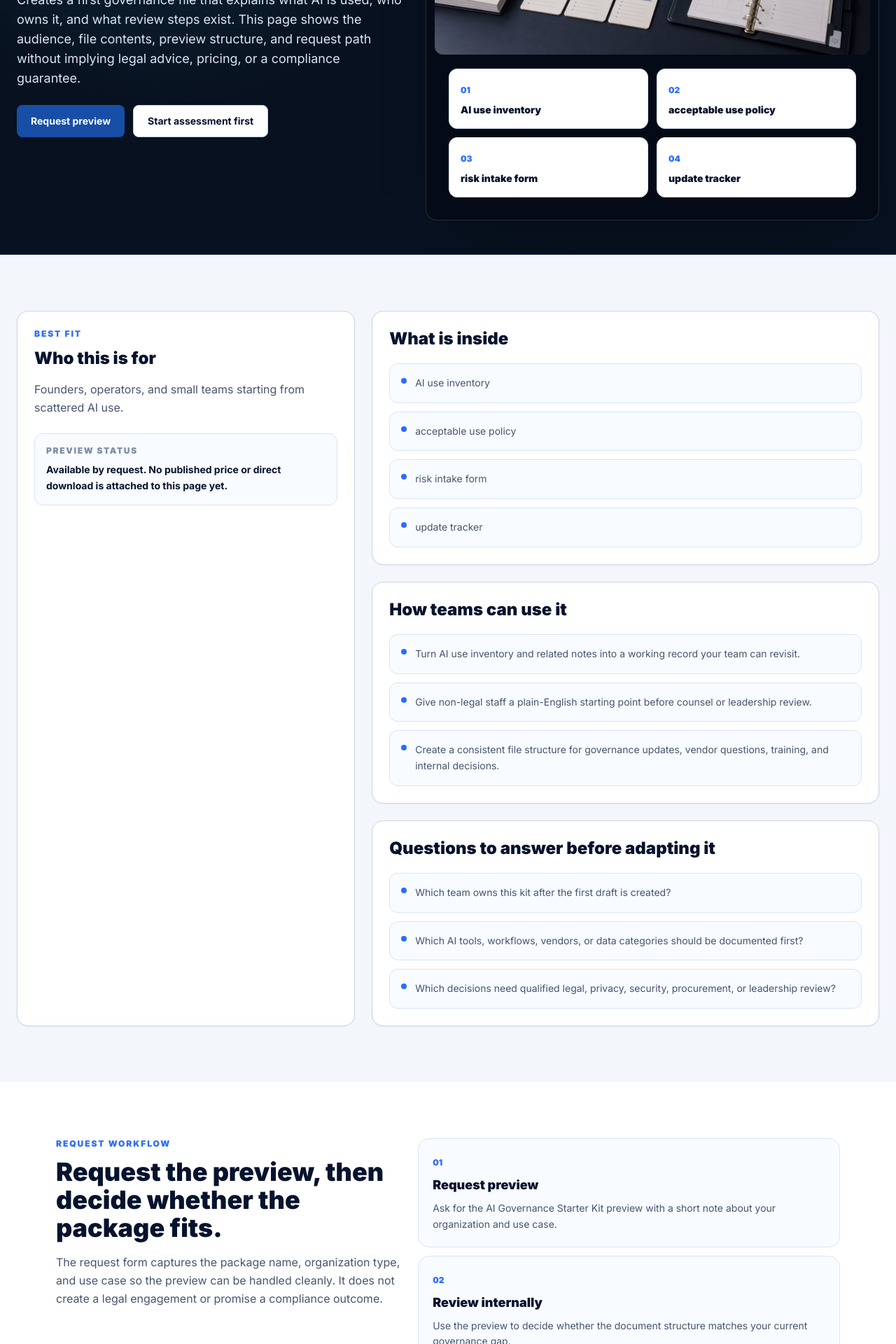
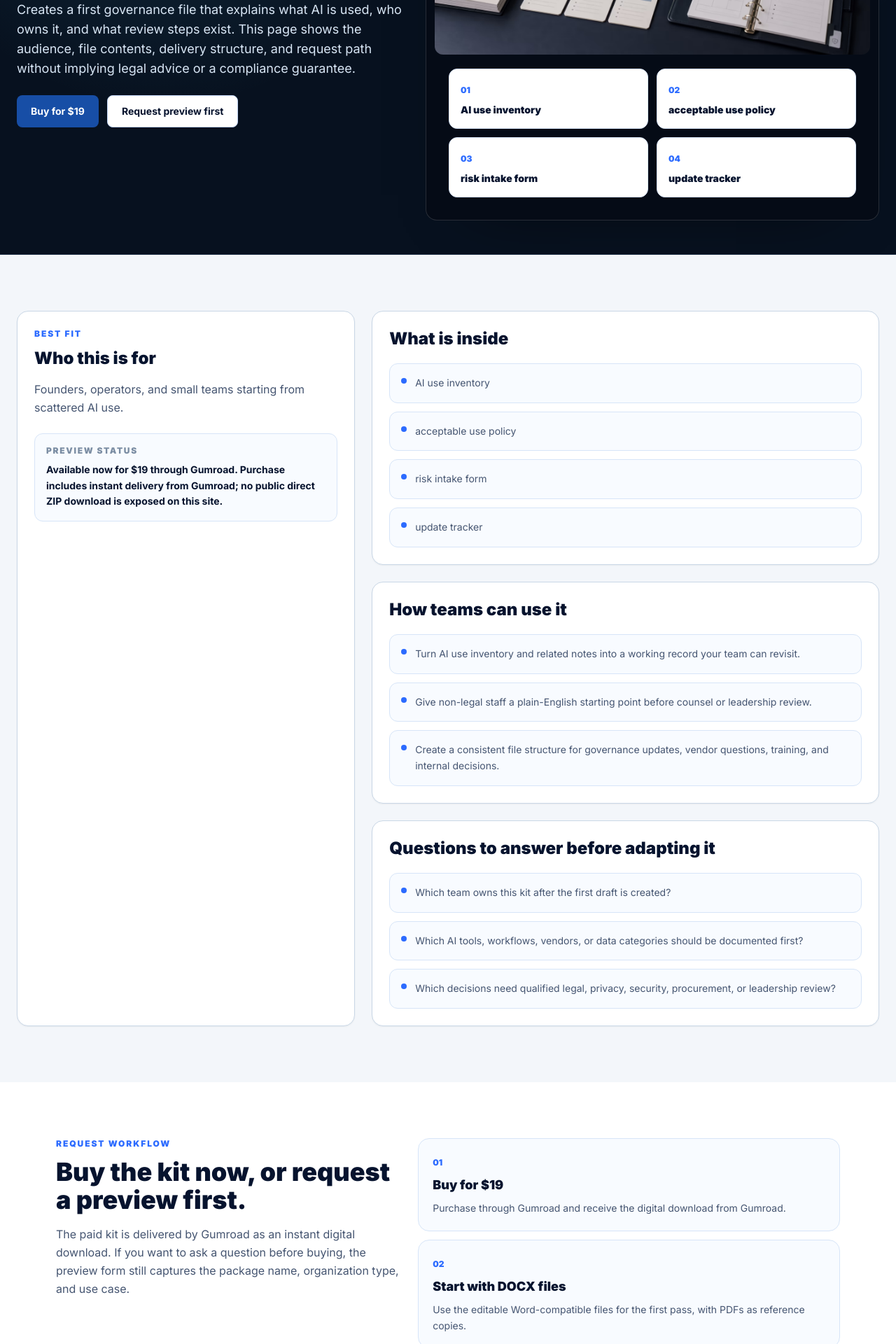
Before and after one commit to southernteapot/airegready, a Next.js app: page /catalog/ai-governance-starter-kit in a window 1280 px wide. Shown: the part 420-2340 px from the top of the page at 70% size. Built offline with nearby package versions, Linux system fonts and the light colour scheme; no server answers.

Commit message:
Wire starter kit Gumroad checkout

```diff
--- a/src/app/catalog/[slug]/page.js
+++ b/src/app/catalog/[slug]/page.js
@@ -7,6 +7,9 @@ import {
   getProductBySlug,
   getProductHref,
   getProductKind,
+  getProductOfferUrl,
+  getProductPriceLabel,
+  isPurchasableProduct,
 } from '@/lib/marketing'
 import { absoluteUrl, buildPageMetadata } from '@/lib/seo'
 
@@ -63,8 +66,16 @@ function buildProductSchema(product) {
         },
         offers: {
           '@type': 'Offer',
-          url,
+          url: getProductOfferUrl(product).startsWith('http')
+            ? getProductOfferUrl(product)
+            : absoluteUrl(getProductOfferUrl(product)),
           availability: 'https://schema.org/InStock',
+          ...(isPurchasableProduct(product)
+            ? {
+                price: String(product.price),
+                priceCurrency: product.priceCurrency,
+              }
+            : {}),
         },
       },
       {
@@ -111,6 +122,18 @@ function PrimaryAction({ href, children }) {
     >
       {children}
     </Link>
+  )
+}
+
+function ExternalPrimaryAction({ href, children }) {
+  return (
+    <a
+      href={href}
+      rel="noopener noreferrer"
+      className="inline-flex min-h-11 items-center justify-center rounded-lg bg-[#174EA6] px-5 py-3 font-sans text-sm font-bold text-white no-underline shadow-[0_16px_34px_-24px_rgba(23,78,166,0.95)] transition hover:bg-[#2C6BFF]"
+    >
+      {children}
+    </a>
   )
 }
 
@@ -177,6 +200,8 @@ export default async function CatalogProductPage({ params }) {
   const productSchema = buildProductSchema(product)
   const useCases = buildUseCases(product)
   const reviewPrompts = buildReviewPrompts(product)
+  const isPurchasable = isPurchasableProduct(product)
+  const priceLabel = getProductPriceLabel(product)
 
   return (
     <>
@@ -208,15 +233,21 @@ export default async function CatalogProductPage({ params }) {
               </h1>
               <p className="mt-5 max-w-[720px] font-sans text-base leading-relaxed text-[#D8E6F5] sm:text-lg">
                 {product.helps} This page shows the audience, file contents,
-                preview structure, and request path without implying legal
-                advice, pricing, or a compliance guarantee.
+                delivery structure, and request path without implying legal
+                advice or a compliance guarantee.
               </p>
               <div className="mt-6 flex flex-col gap-3 sm:flex-row">
+                {isPurchasable ? (
+                  <ExternalPrimaryAction href={product.purchaseUrl}>
+                    {product.purchaseCta || `Buy for ${priceLabel}`}
+                  </ExternalPrimaryAction>
+                ) : (
                   <PrimaryAction href="#request-preview">
                     Request preview
                   </PrimaryAction>
-                <SecondaryAction href="/assessment">
-                  Start assessment first
+                )}
+                <SecondaryAction href={isPurchasable ? '#request-preview' : '/assessment'}>
+                  {isPurchasable ? 'Request preview first' : 'Start assessment first'}
                 </SecondaryAction>
               </div>
             </div>
@@ -241,8 +272,18 @@ export default async function CatalogProductPage({ params }) {
                   Preview status
                 </p>
                 <p className="mt-2 font-sans text-sm font-bold leading-relaxed text-[#06132E] dark:text-white">
+                  {isPurchasable ? (
+                    <>
+                      Available now for {priceLabel} through Gumroad. Purchase
+                      includes instant delivery from Gumroad; no public direct ZIP
+                      download is exposed on this site.
+                    </>
+                  ) : (
+                    <>
                       Available by request. No published price or direct download is
                       attached to this page yet.
+                    </>
+                  )}
                 </p>
               </div>
             </aside>
@@ -262,20 +303,40 @@ export default async function CatalogProductPage({ params }) {
                 Request workflow
               </p>
               <h2 className="mt-3 font-sans text-3xl font-black leading-tight text-[#06132E] sm:text-4xl dark:text-white">
-                Request the preview, then decide whether the package fits.
+                {isPurchasable
+                  ? 'Buy the kit now, or request a preview first.'
+                  : 'Request the preview, then decide whether the package fits.'}
               </h2>
               <p className="mt-4 font-sans text-base leading-relaxed text-[#455571] dark:text-[#B2C9ED]">
+                {isPurchasable ? (
+                  <>
+                    The paid kit is delivered by Gumroad as an instant digital
+                    download. If you want to ask a question before buying, the
+                    preview form still captures the package name, organization
+                    type, and use case.
+                  </>
+                ) : (
+                  <>
                     The request form captures the package name, organization type,
                     and use case so the preview can be handled cleanly. It does not
                     create a legal engagement or promise a compliance outcome.
+                  </>
+                )}
               </p>
             </div>
             <div className="grid grid-cols-1 gap-3">
-              {[
+              {(isPurchasable
+                ? [
+                    ['01', `Buy for ${priceLabel}`, 'Purchase through Gumroad and receive the digital download from Gumroad.'],
+                    ['02', 'Start with DOCX files', 'Use the editable Word-compatible files for the first pass, with PDFs as reference copies.'],
+                    ['03', 'Adapt with review', 'Treat every template as an educational starting point and route legal obligations to qualified counsel.'],
+                  ]
+                : [
                     ['01', 'Request preview', `Ask for the ${product.title} preview with a short note about your organization and use case.`],
                     ['02', 'Review internally', 'Use the preview to decide whether the document structure matches your current governance gap.'],
                     ['03', 'Adapt with review', 'Treat any template as an educational starting point and route legal obligations to qualified counsel.'],
-              ].map(([number, title, body]) => (
+                  ]
+              ).map(([number, title, body]) => (
                 <div key={number} className="rounded-2xl border border-[#D7E5F8] bg-[#F8FBFF] p-5 dark:border-slate-800 dark:bg-slate-900">
                   <span className="font-sans text-xs font-black text-[#2C6BFF] dark:text-[#58D4FF]">{number}</span>
                   <h3 className="mt-2 font-sans text-lg font-black text-[#06132E] dark:text-white">{title}</h3>
--- a/src/app/kits/page.js
+++ b/src/app/kits/page.js
@@ -5,7 +5,10 @@ import {
   getAvailableProducts,
   getProductHref,
   getProductKind,
+  getProductOfferUrl,
+  getProductPriceLabel,
   getRoadmapProducts,
+  isPurchasableProduct,
   starterContents,
   trackedTopics,
 } from '@/lib/marketing'
@@ -49,8 +52,16 @@ function buildCatalogSchema(availableProducts) {
         },
         offers: {
           '@type': 'Offer',
-          url: absoluteUrl(getProductHref(product)),
+          url: getProductOfferUrl(product).startsWith('http')
+            ? getProductOfferUrl(product)
+            : absoluteUrl(getProductOfferUrl(product)),
           availability: 'https://schema.org/InStock',
+          ...(isPurchasableProduct(product)
+            ? {
+                price: String(product.price),
+                priceCurrency: product.priceCurrency,
+              }
+            : {}),
         },
       },
     })),
@@ -191,7 +202,11 @@ export default function KitsPage() {
             body="Each resource is framed as an educational starting point for internal governance work. Do not treat templates as legal advice or a compliance guarantee."
           />
           <div className="mt-10 grid grid-cols-1 gap-4 md:grid-cols-2 xl:grid-cols-3">
-            {availableProducts.map((product) => (
+            {availableProducts.map((product) => {
+              const isPurchasable = isPurchasableProduct(product)
+              const priceLabel = getProductPriceLabel(product)
+
+              return (
               <article key={product.title} className="group flex min-h-[360px] flex-col rounded-2xl border border-[#C9D7E6] bg-white p-5 shadow-sm transition hover:-translate-y-0.5 hover:border-[#2F80C2] hover:shadow-[0_24px_70px_-52px_rgba(11,27,47,0.75)] dark:border-slate-800 dark:bg-slate-950">
                 <div className="mb-4 flex items-start justify-between gap-4">
                   <h3 className="font-sans text-xl font-black leading-tight text-[#0B1B2F] dark:text-white">{product.title}</h3>
@@ -220,15 +235,22 @@ export default function KitsPage() {
                   </div>
                 </div>
                 <div className="mt-auto flex flex-wrap items-center gap-4 pt-5">
-                  <Link href={getProductHref(product)} className="font-sans text-sm font-black text-[#0F5E9C] no-underline transition group-hover:text-[#0B4A7D] dark:text-cyan-300">
-                    View details <span aria-hidden="true">-&gt;</span>
-                  </Link>
-                  <Link href={`${getProductHref(product)}#request-preview`} className="font-sans text-sm font-bold text-[#52677F] no-underline transition hover:text-[#0B4A7D] dark:text-slate-300 dark:hover:text-cyan-200">
-                    Request preview
+                  {isPurchasable ? (
+                    <a href={product.purchaseUrl} rel="noopener noreferrer" className="font-sans text-sm font-black text-[#0F5E9C] no-underline transition group-hover:text-[#0B4A7D] dark:text-cyan-300">
+                      Buy for {priceLabel} <span aria-hidden="true">-&gt;</span>
+                    </a>
+                  ) : (
+                    <Link href={getProductHref(product)} className="font-sans text-sm font-black text-[#0F5E9C] no-underline transition group-hover:text-[#0B4A7D] dark:text-cyan-300">
+                      View details <span aria-hidden="true">-&gt;</span>
+                    </Link>
+                  )}
+                  <Link href={isPurchasable ? getProductHref(product) : `${getProductHref(product)}#request-preview`} className="font-sans text-sm font-bold text-[#52677F] no-underline transition hover:text-[#0B4A7D] dark:text-slate-300 dark:hover:text-cyan-200">
+                    {isPurchasable ? 'View details' : 'Request preview'}
                   </Link>
                 </div>
               </article>
-            ))}
+              )
+            })}
           </div>
           {roadmapProducts.length > 0 && (
             <div className="mt-10 rounded-2xl border border-[#C9D7E6] bg-white p-6 shadow-sm dark:border-slate-800 dark:bg-slate-950">
```
Also changed, not shown: agent-memory/TODO.md (+1 -2 lines), src/lib/marketing.js, 1 other file (tests, documents, lock files or other folders). Lines whose indentation alone changed are shown as unchanged.
